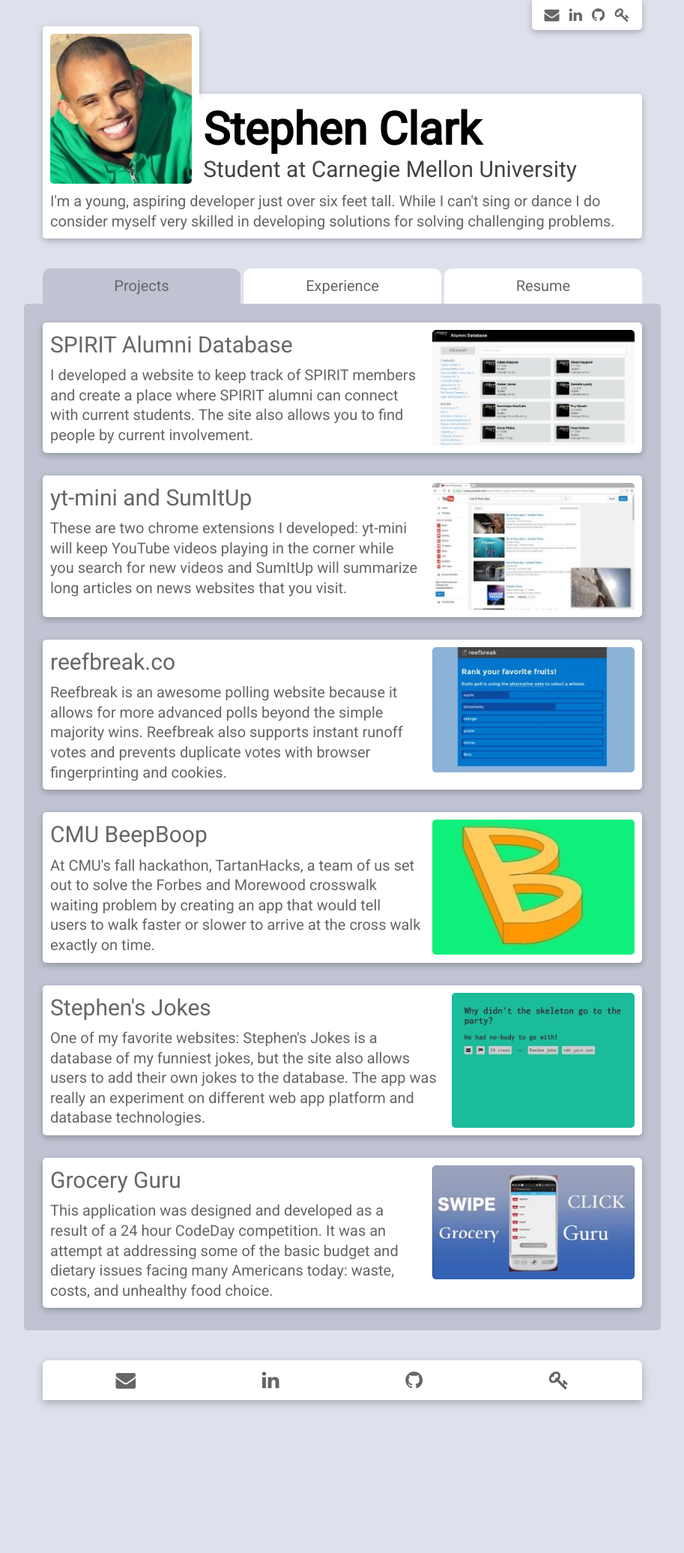
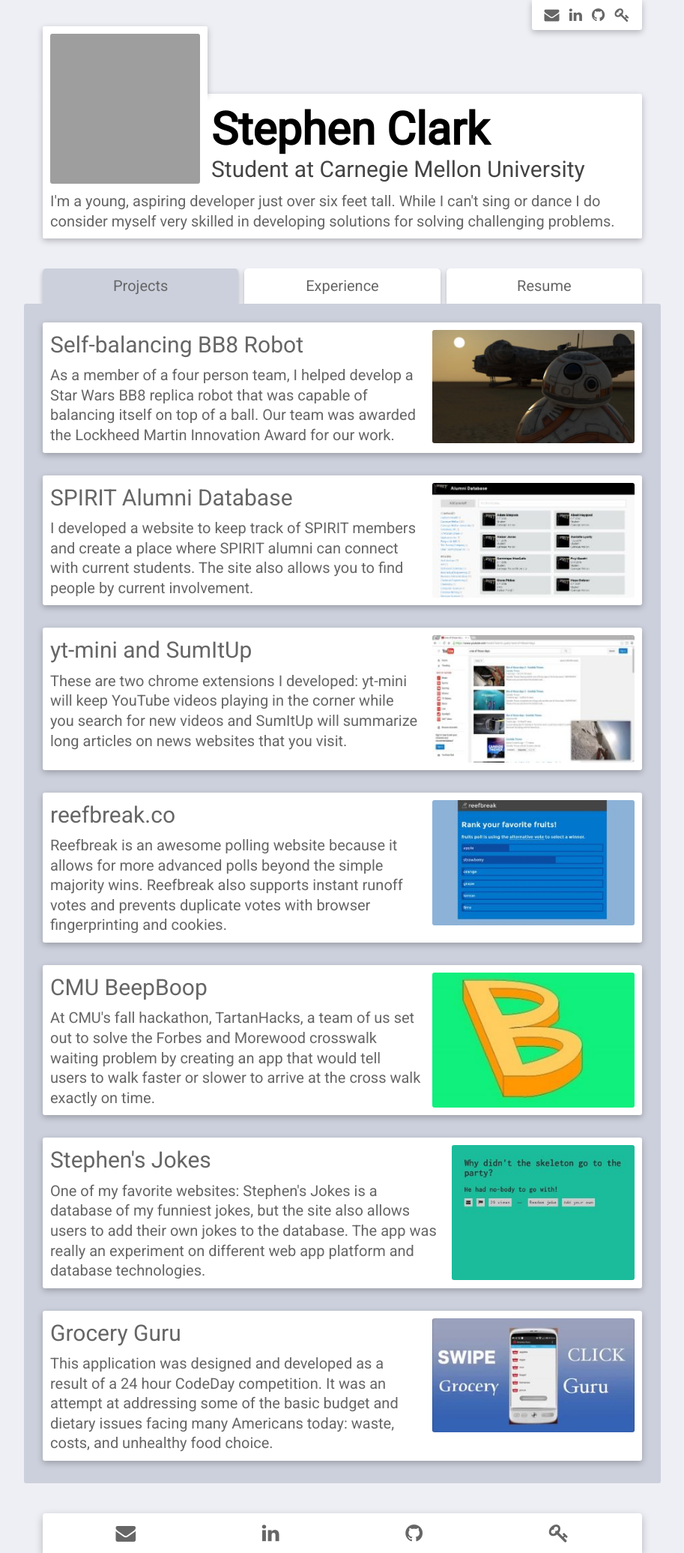
Before and after one commit to sclark/sclark.github.io, a Jekyll site: the page built from source/index.html, in a window 1280 px wide. Shown: the whole page at 75% size, without its empty margins (183-1096 px from the left). Built offline with Jekyll 4.4.1, drawn with Linux system fonts in a browser that asks for light colours; nearby versions of some CDN libraries; grey boxes are pictures that could not be loaded.

Commit message:
Updated resume and site content for Spring 2017 (And updated site style)

```diff
--- a/source/_config.yml
+++ b/source/_config.yml
@@ -1,5 +1,6 @@
 # Site settings
 author: Stephen Clark
+email: hello@sclark.io
 promo: Student at Carnegie Mellon University
 keywords: "Stephen Clark, sclark, sclarkio, developer, cmu, Carnegie Mellon, San Diego, La Jolla, MoneyThink, spring carnival"
 intro: >
--- a/source/_data/experience.csv
+++ b/source/_data/experience.csv
@@ -1,28 +1,31 @@
-category,date,title,position,info,img,href
+category,date,title,position,img,href,info
 education,May 2019,Carnegie Mellon University,B.S. in Computer Science,,,
-experience,June 2016 - August 2016,BIOVIA - Dassault Syst&egrave;mes,Software Engineering Intern,I designed and implemented performance and scalability tracking of the Pipeline Pilot API and created examples to demonstrate the Python integration features in Pipeline Pilot. I also created git and svn version control schemas for Pipeline Pilot protocols.,BIOVIA.jpg,http://3dsbiovia.com
-projects,,SPIRIT Alumni Database,April 2016,I developed a website to keep track of SPIRIT members and create a place where SPIRIT alumni can connect with current students. The site also allows you to find people by current involvement.,spiritalum.jpg,http://spiritalum.heroku.com
-projects,,yt-mini and SumItUp,March 2016,These are two chrome extensions I developed: yt-mini will keep YouTube videos playing in the corner while you search for new videos and SumItUp will summarize long articles on news websites that you visit.,yt-mini.jpg,http://chrome.google.com/webstore/detail/youtube-mini-player/cdffgalaahbjjncomhpilbnamnjddkmk
-projects,,reefbreak.co,January 2016,Reefbreak is an awesome polling website because it allows for more advanced polls beyond the simple majority wins. Reefbreak also supports instant runoff votes and prevents duplicate votes with browser fingerprinting and cookies.,reefbreak-result.jpg,http://reefbreak.co
-experience,January 2016 - May 2016,Software Engineering Institute,CERT Intern,"Worked on the team responsible for the CERT STEPfwd platform, a cyber security training platform commissioned and used by the United States Department of Defense. I worked on the STEPfwd and physical simulator integration design and on TopGen, the internet simulator.",cert.jpg,http://cert.org
-experience,January 2016 - Present,MoneyThink CMU,Mentor,"As a MoneyThink Mentor I am able to promote, with a team, financial literacy in low income neighborhoods. Many kids in Pittsburgh did not receive the same financial aptitude as we have, so we focus on giving real life financial advice to maximize the return on investment.",moneythink.png,http://moneythinkcmu.org
-experience,August 2015 - Present,Spring Carnival Committee,Assistant Head of Operations,"Carnegie Mellon's Spring Carnival is a week long celebration of the semester for both students and the community. Carnival is filled with fair rides, booths, buggy races and more, and it is my privileged to serve on the committee as one of the Assistant Heads of Operations for Spring Carnival 2017.",carnival.jpg,http://springcarnival.org
-projects,,CMU BeepBoop,September 2015,"At CMU's fall hackathon, TartanHacks, a team of us set out to solve the Forbes and Morewood crosswalk waiting problem by creating an app that would tell users to walk faster or slower to arrive at the cross walk exactly on time.",B.jpg,http://devpost.com/software/beep-boop
-experience,June 2015 - August 2015,"Measurabl, Inc.",Software Engineering Intern,I worked as a software development intern to create internal tools to automate tedious processes. I also developed weather normalization regression models implemented in the Measurabl web app.,measurabl.jpg,http://measurabl.com
+experience,January 2017 - May 2017,15-213 Introduction to Computer Systems,TA,213.png,http://www.cs.cmu.edu/~213/index.html,"15-213 is an undergraduate and master's course with 450+ students. As a TA, I led recitations of 20 students and updated homework assignments to improve quality. I was also responsible for midterm and final exam questions and review process. Other TA responsibilities include grading and holding office hours."
+projects,January 2017,Self-balancing BB8 Robot,,BB8.jpg,http://build18.herokuapp.com/garage/project/233/,"As a member of a four person team, I helped develop a Star Wars BB8 replica robot that was capable of balancing itself on top of a ball. Our team was awarded the Lockheed Martin Innovation Award for our work."
+awards,Fall 2016,Dean's List,,,,
+experience,June 2016 - August 2016,BIOVIA - Dassault Syst&egrave;mes,Software Engineering Intern,BIOVIA.jpg,http://3dsbiovia.com,I designed and implemented performance and scalability tracking of the Pipeline Pilot API and created examples to demonstrate the Python integration features in Pipeline Pilot. I also created git and svn version control schemas for Pipeline Pilot protocols.
+projects,April 2016,SPIRIT Alumni Database,,spiritalum.jpg,http://spiritalum.heroku.com,I developed a website to keep track of SPIRIT members and create a place where SPIRIT alumni can connect with current students. The site also allows you to find people by current involvement.
+projects,March 2016,yt-mini and SumItUp,,yt-mini.jpg,http://chrome.google.com/webstore/detail/youtube-mini-player/cdffgalaahbjjncomhpilbnamnjddkmk,These are two chrome extensions I developed: yt-mini will keep YouTube videos playing in the corner while you search for new videos and SumItUp will summarize long articles on news websites that you visit.
+projects,January 2016,reefbreak.co,,reefbreak-result.jpg,http://reefbreak.co,Reefbreak is an awesome polling website because it allows for more advanced polls beyond the simple majority wins. Reefbreak also supports instant runoff votes and prevents duplicate votes with browser fingerprinting and cookies.
+experience,January 2016 - May 2016,Software Engineering Institute,CERT Intern,cert.jpg,http://cert.org,"Worked on the team responsible for the CERT STEPfwd platform, a cyber security training platform commissioned and used by the United States Department of Defense. I worked on the STEPfwd and physical simulator integration design and on TopGen, the internet simulator."
+experience,January 2016 - Present,MoneyThink CMU,Mentor,moneythink.png,http://moneythinkcmu.org,"As a MoneyThink Mentor I am able to promote, with a team, financial literacy in low income neighborhoods. Many kids in Pittsburgh did not receive the same financial aptitude as we have, so we focus on giving real life financial advice to maximize the return on investment."
+experience,August 2015 - Present,Spring Carnival Committee,Assistant Head of Operations,carnival.jpg,http://springcarnival.org,"Carnegie Mellon's Spring Carnival is a week long celebration of the semester for both students and the community. Carnival is filled with fair rides, booths, buggy races and more, and it is my privileged to serve on the committee as one of the Assistant Heads of Operations for Spring Carnival 2017."
+projects,September 2015,CMU BeepBoop,,B.jpg,http://devpost.com/software/beep-boop,"At CMU's fall hackathon, TartanHacks, a team of us set out to solve the Forbes and Morewood crosswalk waiting problem by creating an app that would tell users to walk faster or slower to arrive at the cross walk exactly on time."
+experience,June 2015 - August 2015,"Measurabl, Inc.",Software Engineering Intern,measurabl.jpg,http://measurabl.com,I worked as a software development intern to create internal tools to automate tedious processes. I also developed weather normalization regression models implemented in the Measurabl web app.
 education,May 2015,La Jolla Country Day School,,,,
-experience,April 2015,Oracle Certified Associate,,"Java was the first programming language I learned and I have made plenty of Android apps and Java applets. Seeking out an opportunity to prove my Java programming skills past small projects, I completed Oracle's Java certification process to become an Java SE 7 Oracle Certified Associate.",certificate.jpg,https://education.oracle.com/pls/web_prod-plq-dad/db_pages.getpage?page_id=458&p_org_id=1001&lang=US&get_params=p_track_id:JSE7Prog
+experience,April 2015,Oracle Certified Associate,,certificate.jpg,https://education.oracle.com/pls/web_prod-plq-dad/db_pages.getpage?page_id=458&p_org_id=1001&get_params=p_track_id:JSE7Prog,"Java was the first programming language I learned and I have made plenty of Android apps and Java applets. Seeking out an opportunity to prove my Java programming skills past small projects, I completed Oracle's Java certification process to become an Java SE 7 Oracle Certified Associate."
 awards,January 2015,Cum Laude Society Member,,,,
 awards,March 2015,San Diego Air & Space Museum: Jennings Kelly Scarborough Scholarship,,,,
 awards,February 2015,San Diego CodeDay: Awarded Top Overall Application,,,,
-projects,August 2014,Stephen's Jokes,,"One of my favorite websites: Stephen's Jokes is a database of my funniest jokes, but the site also allows users to add their own jokes to the database. The app was really an experiment on different web app platform and database technologies.",jokes.jpg,http://sclark.github.io/exps/jokes/
-projects,April 2014,Grocery Guru,,"This application was designed and developed as a result of a 24 hour CodeDay competition. It was an attempt at addressing some of the basic budget and dietary issues facing many Americans today: waste, costs, and unhealthy food choice.",grocery-guru.jpg,http://youtu.be/Ift6pi-YAlA
+projects,August 2014,Stephen's Jokes,,jokes.jpg,http://sclark.github.io/exps/jokes/,"One of my favorite websites: Stephen's Jokes is a database of my funniest jokes, but the site also allows users to add their own jokes to the database. The app was really an experiment on different web app platform and database technologies."
+projects,April 2014,Grocery Guru,,grocery-guru.jpg,http://youtu.be/Ift6pi-YAlA,"This application was designed and developed as a result of a 24 hour CodeDay competition. It was an attempt at addressing some of the basic budget and dietary issues facing many Americans today: waste, costs, and unhealthy food choice."
 awards,January 2014,La Jolla Country Day School: Don Ing's Scholarship Award,,,,
 awards,January 2014,Rensselaer Polytechnic Institute Engineering Award,,,,
-experience,June 2013 - August 2013,San Diego Supercomputer Center,Research Intern,I worked as a research intern to create a benchmark for AMBER Molecular Dynamics Quantum Mechanical and Molecular Mechanical simulations. I also extended AMBER functionality in FORTRAN to use external QChem calculations.,sdsc.jpg,http://sdsc.com
+experience,June 2013 - August 2013,San Diego Supercomputer Center,Research Intern,sdsc.jpg,http://sdsc.com,I worked as a research intern to create a benchmark for AMBER Molecular Dynamics Quantum Mechanical and Molecular Mechanical simulations. I also extended AMBER functionality in FORTRAN to use external QChem calculations.
 activities,2013 - 2015,La Jolla Country Day School Business Club,Founder and President,,,
-activities,2013 - 2014,Pacific Nautilus Autonomous Robotics,Team Member,-Designed Arduino projects for proposed submission to the Ruben H. Fleet Science Museum. -Developed Raspberry Pi micro-controller devices to navigate unmanned submarines during competitions in Python and AVR.,,
-activities,2012 - 2015,La Jolla Country Day School Cyber Patriot Team,UNIX Systems,-Senior member of team responsible for identifying and securing vulnerabilities in simulated corporate networks. Team annually qualified for the San Diego County Mayors Cup competition.,,
-activities,2007 - 2015,La Jolla Country Day School Robotics Team,Principal Programmer,"-Developed autonomous robots programs that utilized asynchronous sensory input in RobotC. -Responsible for assisting with electrical and mechanical assembly, programming, and leading new robot technology discussions with underclassmen.",,
-skills,,Programming,,"Java, Android, Node.js, SML, Python, C, Fortran 90/5, Arduino",,
-skills,,Web and Typesetting,,"PHP, MySQL, HTML5/CSS3, Javascript, LaTeX",,
-skills,,GNU+Linux,,"CentOS, RHEL, Fedora, RaspberryPi, bash, ssh, git",,
+activities,2013 - 2014,Pacific Nautilus Autonomous Robotics,Team Member,,,-Designed Arduino projects for proposed submission to the Ruben H. Fleet Science Museum. -Developed Raspberry Pi micro-controller devices to navigate unmanned submarines during competitions in Python and AVR.
+activities,2012 - 2015,La Jolla Country Day School Cyber Patriot Team,UNIX Systems,,,-Senior member of team responsible for identifying and securing vulnerabilities in simulated corporate networks. Team annually qualified for the San Diego County Mayors Cup competition.
+activities,2007 - 2015,La Jolla Country Day School Robotics Team,Principal Programmer,,,"-Developed autonomous robots programs that utilized asynchronous sensory input in RobotC. -Responsible for assisting with electrical and mechanical assembly, programming, and leading new robot technology discussions with underclassmen."
+skills,,Programming,,,,"Java, Android, Node.js, SML, Python, C, Fortran 90/5, Arduino"
+skills,,Web and Typesetting,,,,"PHP, MySQL, HTML5/CSS3, Javascript, LaTeX"
+skills,,GNU+Linux,,,,"CentOS, RHEL, Fedora, RaspberryPi, bash, ssh, git"
--- a/source/_data/social.csv
+++ b/source/_data/social.csv
@@ -1,5 +1,5 @@
 icon,href
-envelope,mailto:sclark@linux.com?subject=I saw your awesome website
+envelope,mailto:hello@sclark.io?subject=I saw your awesome website
 linkedin,http://linkedin.com/in/sclarkio
 github,http://github.com/sclark
 key,http://keybase.io/sclark
--- a/source/_includes/head.html
+++ b/source/_includes/head.html
@@ -6,10 +6,9 @@
 <link rel="stylesheet" href="https://maxcdn.bootstrapcdn.com/font-awesome/4.6.3/css/font-awesome.min.css">
 <link rel="stylesheet" href="https://fonts.googleapis.com/css?family=Roboto">
 
-<link rel="icon" type="image/png" sizes="96x96" href="media/icons/favicon96.png">
-<link rel="icon" type="image/png" sizes="32x32" href="media/icons/favicon32.png">
-<link rel="icon" type="image/png" sizes="16x16" href="media/icons/favicon16.png">
-<link rel="icon" href="media/icons/favicon.ico">
+<link rel="icon" type="image/png" sizes="96x96" href="{{ site.email | to_gravatar:96 }}">
+<link rel="icon" type="image/png" sizes="32x32" href="{{ site.email | to_gravatar:32 }}">
+<link rel="icon" type="image/png" sizes="16x16" href="{{ site.email | to_gravatar:16 }}">
 
 <meta name="theme-color" content="#bfc3d2">
 <meta name="viewport" content="width=device-width, initial-scale=1">
--- a/source/_includes/header.html
+++ b/source/_includes/header.html
@@ -15,7 +15,7 @@
     <div class="header">
 
         <div class="img">
-            <div><img src="media/me.jpg"></div>
+            <div><img src="{{ site.email | to_gravatar }}"></div>
         </div>
 
         <div class="wrapper">
--- a/source/_includes/style.css
+++ b/source/_includes/style.css
@@ -5,7 +5,7 @@
 }
 
 body {
-  background: #dee1ec;
+  background: #eeeff5;
   font-family: Roboto, Arial, sans-serif;
   font-size: 20px;
   max-width: 45em;
@@ -33,7 +33,7 @@
 }
 
 .active {
-  background: #bfc3d2 !important;
+  background: #ccd0dc !important;
 }
 
 .container {
@@ -49,7 +49,7 @@
 }
 
 .tab {
-  border-radius: 0.5em 0.5em 0 0 !important;
+  border-radius: 0.25em 0.25em 0 0 !important;
   cursor: pointer;
   flex-grow: 1;
     flex-basis: 0;
@@ -57,8 +57,8 @@
 }
 
 .tab.middle {
-  margin-left: 0.5%;
-  margin-right: 0.5%;
+  margin-left: 1%;
+  margin-right: 1%;
 }
 
 .tab[data-href]:hover:after {
@@ -70,7 +70,16 @@
 
 .header, .header .img, .cards > div, .footer, .social {
   box-shadow: 0 0.15em 0.4em rgba(0, 0, 0, .25);
-  border-radius: 0.25em;
+  border-radius: 0.15em;
+}
+
+/* tab shadow smaller and contained */
+.tab {
+  box-shadow: 0 0.15em 0.3em rgba(0, 0, 0, .25);
+}
+
+.tabs {
+  overflow: hidden;
 }
 
 .cards > div, .intro, .footer, .tab, .social {
@@ -78,7 +87,7 @@
   color: #666;
   font-size: 1em;
   line-height: 1.33;
-  border-radius: 0.25em;
+  border-radius: 0.15em;
   background: white;
   overflow: auto;
 }
@@ -87,7 +96,7 @@
 .cards > div .video {
   max-width: 13.5em;
   max-height: 9em;
-  border-radius: 0.25em;
+  border-radius: 0.15em;
   background-size: 13.5em 9em;
   display: block;
 }
@@ -108,7 +117,7 @@
   align-items: center;
   font-size: 1em;
   justify-content: space-between;
-  border-radius: 0 0 0.25em 0.25em;
+  border-radius: 0 0 0.15em 0.15em;
   color: #666;
 }
 
@@ -131,23 +140,23 @@
   margin-top: -4.5em;
   margin-right: 0.25em;
   margin-bottom: 6em;
-  border-radius: 0.25em 0.25em 0 0;
+  border-radius: 0.15em 0.15em 0 0;
   background-color: white;
 }
 
 .header .img > div {
   padding: 0.5em;
-  border-radius: 0.25em;
+  border-radius: 0.15em;
   background-color: white;
 }
 
 .header img {
   height: 10em;
-  border-radius: 0.25em;
+  border-radius: 0.15em;
 }
 
 .header .wrapper {
-  border-radius: 0.25em;
+  border-radius: 0.15em;
   background-color: white;
 }
 
@@ -185,7 +194,7 @@
   max-width: 42.5em;
   padding: 1.25em 1.25em 0 1.25em;
   overflow: auto;
-  border-radius: 0.25em;
+  border-radius: 0.15em;
   background-color: #cdcdcd;
 }
 
@@ -212,7 +221,7 @@
 /* footer style */
 
 .footer {
-  border-radius: 0.25em 0.25em 0 0;
+  border-radius: 0.15em 0.15em 0 0;
   margin-top: 1.5em;
   text-align: center;
 }
--- /dev/null
+++ b/source/_plugins/to_gravatar.rb
@@ -0,0 +1,18 @@
+require 'digest/md5'
+
+module Jekyll
+  module GravatarFilter
+    def to_gravatar(input, size=250)
+      "//www.gravatar.com/avatar/#{hash(input)}?s=#{size}"
+    end
+
+    private :hash
+
+    def hash(email)
+      email_address = email ? email.downcase.strip : ''
+      Digest::MD5.hexdigest(email_address)
+    end
+  end
+end
+
+Liquid::Template.register_filter(Jekyll::GravatarFilter)
--- a/source/index.html
+++ b/source/index.html
@@ -2,8 +2,7 @@
 layout: compress
 ---
 
-<!-- This webiste is Copyright (&copy;) Stephen Clark, 2016.  -->
-
+<!-- This webiste is Copyright Stephen Clark, {{ site.time | date: '%Y' }}.  -->
 <!doctype html>
 <html>
     <head>
```
Also changed, not shown: Gemfile (line endings or trailing spaces), source/media/213.png (added), source/media/BB8.jpg (added), 1 other file.
